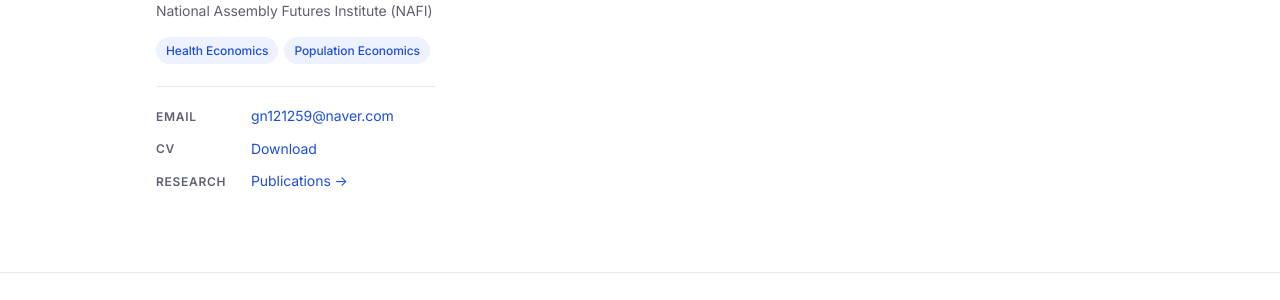
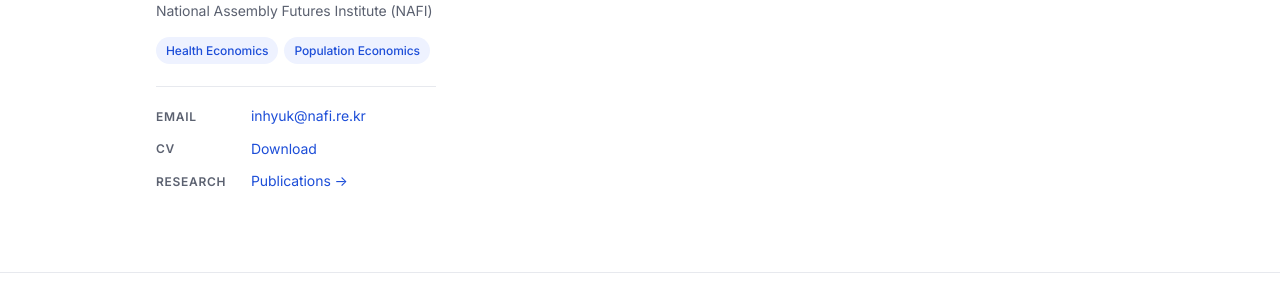
Before and after one commit to inhyuk-hwang/inhyuk-hwang.github.io, a Jekyll site: the page built from index.md, in a window 1280 px wide. Shown: the part 429-729 px from the top of the page. Built offline with Jekyll 4.4.1, drawn with Linux system fonts in a browser that asks for light colours.

Commit message:
Update home.html

```diff
--- a/_layouts/home.html
+++ b/_layouts/home.html
@@ -18,7 +18,7 @@ layout: default
     <div class="sidebar__contact">
       <a class="contact-link" href="mailto:gn121259@naver.com">
         <span class="contact-label">Email</span>
-        <span class="contact-value">gn121259@naver.com</span>
+        <span class="contact-value">inhyuk@nafi.re.kr</span>
       </a>
       <a class="contact-link" href="{{ '/assets/InhyukHwang_CV.pdf' | relative_url }}" download>
         <span class="contact-label">CV</span>
```
